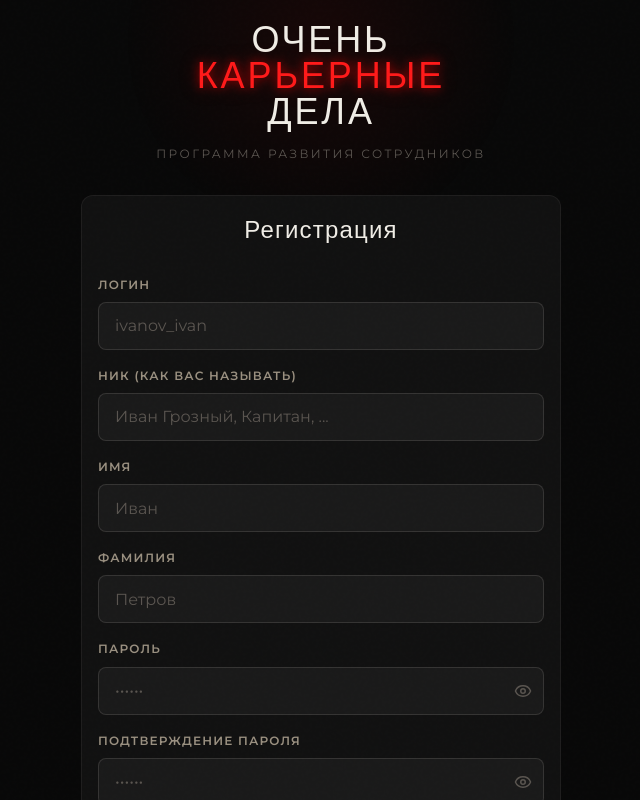
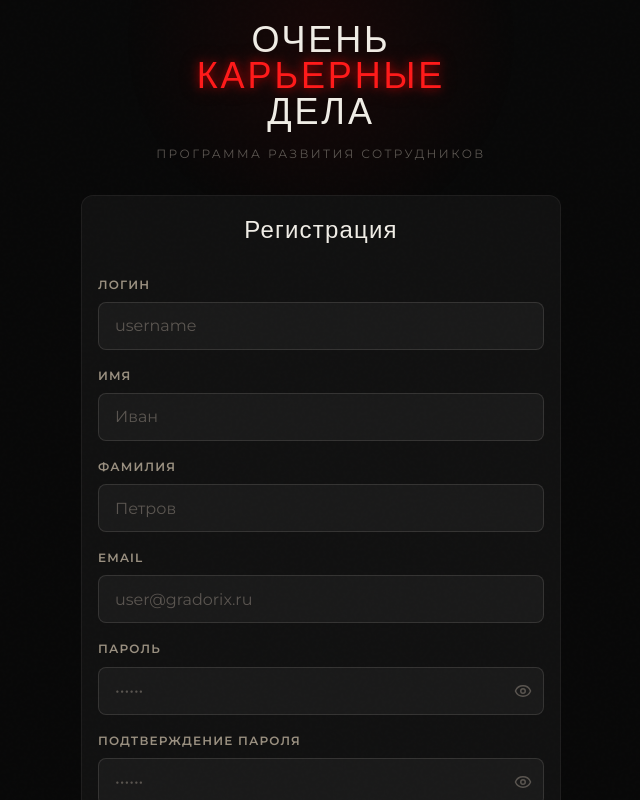
Before and after one commit to holodnyisiemens/Gradorix-front, a React (Vite) app: page /register in a window 1280 px wide. Shown: the top 800 px of the page, without its empty margins (319-959 px from the left). Built offline with nearby package versions, Linux system fonts and the light colour scheme; no server answers.

Commit message:
-fix bags front

```diff
--- a/src/modules/auth/components/RegisterForm/RegisterForm.tsx
+++ b/src/modules/auth/components/RegisterForm/RegisterForm.tsx
@@ -33,9 +33,9 @@ export function RegisterForm() {
   const navigate = useNavigate();
   const login = useAuthStore((s) => s.login);
   const [username, setUsername] = useState('');
-  const [nickname, setNickname] = useState('');
   const [firstname, setFirstname] = useState('');
   const [lastname, setLastname] = useState('');
+  const [email, setEmail] = useState('');
   const [password, setPassword] = useState('');
   const [passwordConfirm, setPasswordConfirm] = useState('');
   const [role, setRole] = useState('');
@@ -48,6 +48,7 @@ export function RegisterForm() {
     if (!username.trim()) return 'Логин обязателен';
     if (!firstname.trim()) return 'Имя обязательно';
     if (!lastname.trim()) return 'Фамилия обязательна';
+    if (!email.trim()) return 'Email обязателен';
     if (!password) return 'Пароль обязателен';
     if (password.length < 6) return 'Пароль должен быть минимум 6 символов';
     if (password !== passwordConfirm) return 'Пароли не совпадают';
@@ -66,28 +67,24 @@ export function RegisterForm() {
 
     setError('');
     setLoading(true);
-
-    // Use username as email stub so backend validation passes
-    const emailStub = `${username.trim()}@gradorix.local`;
-
     try {
       await authApi.register({
         username: username.trim(),
-        email: emailStub,
+        email: email.trim(),
         password,
         firstname: firstname.trim(),
         lastname: lastname.trim(),
         role: role as 'HR' | 'MENTOR' | 'JUNIOR',
       });
-      const { access_token } = await authApi.login({ email: emailStub, password });
+      // Backend returns {message}, not a token — login manually after register
+      const { access_token } = await authApi.login({ email: email.trim(), password });
       localStorage.setItem('gradorix-token', access_token);
       const user = await authApi.getMe();
-      // Save nickname to display name if provided
-      login(nickname.trim() ? { ...user, username: nickname.trim() || user.username } : user, access_token);
+      login(user, access_token);
       registerPushSubscription(user.id);
     } catch (err: unknown) {
-      const detail = (err as { response?: { data?: { detail?: string } } })?.response?.data?.detail ?? '';
-      setError(translateError(detail) || 'Не удалось зарегистрироваться. Попробуйте другой логин.');
+      const axiosData = (err as { response?: { data?: { detail?: string } } })?.response?.data;
+      setError(axiosData?.detail || 'Не удалось зарегистрироваться. Возможно, такой электронный адрес уже используется.');
     } finally {
       setLoading(false);
     }
@@ -119,19 +116,11 @@ export function RegisterForm() {
             <Input
               label="Логин"
               type="text"
-              placeholder="ivanov_ivan"
+              placeholder="username"
               value={username}
               onChange={(e) => setUsername(e.target.value)}
               autoComplete="username"
               autoCapitalize="none"
-            />
-
-            <Input
-              label="Ник (как вас называть)"
-              type="text"
-              placeholder="Иван Грозный, Капитан, ..."
-              value={nickname}
-              onChange={(e) => setNickname(e.target.value)}
             />
 
             <Input
@@ -150,6 +139,16 @@ export function RegisterForm() {
               value={lastname}
               onChange={(e) => setLastname(e.target.value)}
               autoComplete="family-name"
+            />
+
+            <Input
+              label="Email"
+              type="email"
+              placeholder="user@gradorix.ru"
+              value={email}
+              onChange={(e) => setEmail(e.target.value)}
+              autoComplete="email"
+              autoCapitalize="none"
             />
 
             <Input
@@ -181,12 +180,7 @@ export function RegisterForm() {
               onChange={(e) => setRole(e.target.value)}
             />
 
-            <Button
-              type="submit"
-              full
-              loading={loading}
-              disabled={!username || !firstname || !lastname || !password || !passwordConfirm || !role}
-            >
+            <Button type="submit" full loading={loading} disabled={!username || !firstname || !lastname || !email || !password || !passwordConfirm || !role}>
               Зарегистрироваться
             </Button>
 
```
